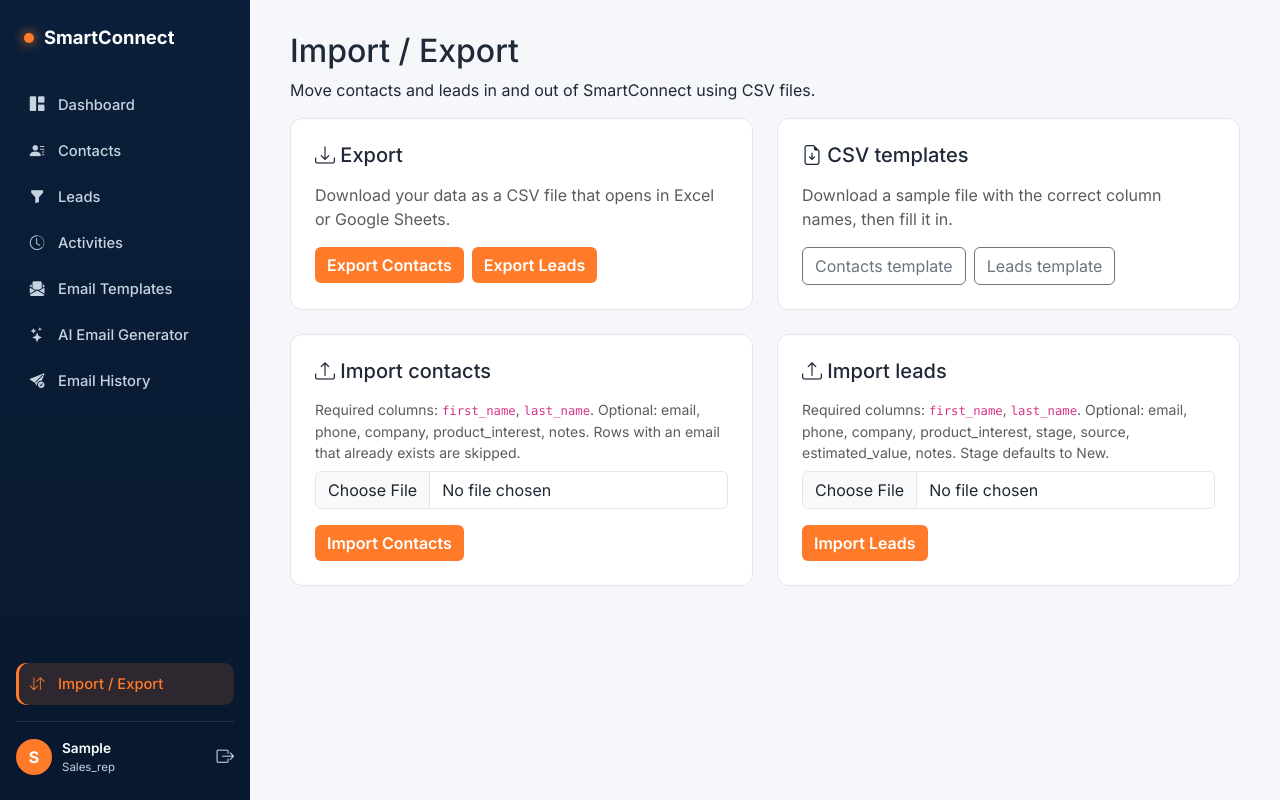
After one commit to bairaboinamanoj5-star/smartconnect-crm, a Flask app: page /data/ in a window 1280 px wide. The commit adds this page. Run offline with Flask 3, Linux system fonts and the light colour scheme; the visitor is signed in with stand-in values (Sample User, id 1).

Commit message:
Add CSV import and export for contacts and leads

```diff
--- a/smartconnect-crm/app/__init__.py
+++ b/smartconnect-crm/app/__init__.py
@@ -31,6 +31,7 @@ def create_app():
     from app.routes.activities import activities_bp
     from app.routes.email_templates import email_templates_bp
     from app.routes.ai_email import ai_email_bp
+    from app.routes.data_io import data_io_bp  # NEW
 
     app.register_blueprint(auth_bp)
     app.register_blueprint(dashboard_bp)
@@ -39,5 +40,6 @@ def create_app():
     app.register_blueprint(activities_bp)
     app.register_blueprint(email_templates_bp)
     app.register_blueprint(ai_email_bp)
+    app.register_blueprint(data_io_bp)  # NEW
 
     return app
--- /dev/null
+++ b/smartconnect-crm/app/routes/data_io.py
@@ -0,0 +1,246 @@
+import csv
+import io
+from decimal import Decimal, InvalidOperation
+
+from flask import Blueprint, render_template, request, flash, redirect, url_for, Response
+from flask_login import login_required, current_user
+from app import db
+from app.models import Contact, Lead
+
+data_io_bp = Blueprint("data_io", __name__, url_prefix="/data")
+
+PRODUCT_INTERESTS = ["Phone", "Laptop", "Tablet", "Accessory", "Other"]
+STAGES = ["New", "Contacted", "Qualified", "Proposal Sent", "Won", "Lost"]
+SOURCES = ["Website", "Referral", "Walk-in", "Social Media", "Other"]
+
+CONTACT_COLUMNS = ["first_name", "last_name", "email", "phone", "company", "product_interest", "notes"]
+LEAD_COLUMNS = ["first_name", "last_name", "email", "phone", "company", "product_interest",
+                "stage", "source", "estimated_value", "notes"]
+
+MAX_BYTES = 2 * 1024 * 1024
+MAX_ROWS = 1000
+
+
+def _match(value, options):
+    wanted = (value or "").strip().lower()
+    for option in options:
+        if option.lower() == wanted:
+            return option
+    return None
+
+
+def _safe(value):
+    """Stop spreadsheet apps from running cells that start with a formula character."""
+    if value is None:
+        return ""
+    text = str(value)
+    if text and text[0] in ("=", "+", "-", "@"):
+        return "'" + text
+    return text
+
+
+def _visible(model):
+    query = model.query
+    if current_user.role != "admin":
+        query = query.filter(model.owner_id == current_user.id)
+    return query
+
+
+def _csv_response(filename, columns, rows):
+    buffer = io.StringIO()
+    writer = csv.writer(buffer)
+    writer.writerow(columns)
+    writer.writerows(rows)
+    return Response(
+        buffer.getvalue(),
+        mimetype="text/csv",
+        headers={"Content-Disposition": f"attachment; filename={filename}"},
+    )
+
+
+def _read_csv(upload, required):
+    if upload is None or not upload.filename:
+        return None, "Please choose a CSV file first."
+    raw = upload.read(MAX_BYTES + 1)
+    if len(raw) > MAX_BYTES:
+        return None, "That file is too large (2 MB limit)."
+    try:
+        text = raw.decode("utf-8-sig")
+    except UnicodeDecodeError:
+        return None, "Could not read the file. Please save it as a UTF-8 CSV."
+
+    reader = csv.DictReader(io.StringIO(text))
+    if not reader.fieldnames:
+        return None, "The file is empty."
+    reader.fieldnames = [(name or "").strip().lower() for name in reader.fieldnames]
+    missing = [col for col in required if col not in reader.fieldnames]
+    if missing:
+        return None, "Missing required column(s): " + ", ".join(missing)
+
+    rows = []
+    for row in reader:
+        rows.append(row)
+        if len(rows) > MAX_ROWS:
+            return None, f"Too many rows (limit is {MAX_ROWS})."
+    return rows, None
+
+
+def _clean(row, key, limit=None):
+    value = (row.get(key) or "").strip()
+    if limit:
+        value = value[:limit]
+    return value or None
+
+
+@data_io_bp.route("/")
+@login_required
+def index():
+    return render_template("data_io.html")
+
+
+@data_io_bp.route("/export/contacts")
+@login_required
+def export_contacts():
+    contacts = _visible(Contact).order_by(Contact.id).all()
+    rows = [
+        [_safe(c.first_name), _safe(c.last_name), _safe(c.email), _safe(c.phone),
+         _safe(c.company), _safe(c.product_interest), _safe(c.notes)]
+        for c in contacts
+    ]
+    return _csv_response("contacts.csv", CONTACT_COLUMNS, rows)
+
+
+@data_io_bp.route("/export/leads")
+@login_required
+def export_leads():
+    leads = _visible(Lead).order_by(Lead.id).all()
+    rows = [
+        [_safe(l.first_name), _safe(l.last_name), _safe(l.email), _safe(l.phone),
+         _safe(l.company), _safe(l.product_interest), _safe(l.stage), _safe(l.source),
+         l.estimated_value if l.estimated_value is not None else "", _safe(l.notes)]
+        for l in leads
+    ]
+    return _csv_response("leads.csv", LEAD_COLUMNS, rows)
+
+
+@data_io_bp.route("/template/<kind>")
+@login_required
+def template(kind):
+    if kind == "contacts":
+        sample = ["Jane", "Doe", "jane@example.com", "555-0100", "Acme Retail", "Laptop", "Met at store"]
+        return _csv_response("contacts_template.csv", CONTACT_COLUMNS, [sample])
+    if kind == "leads":
+        sample = ["Jane", "Doe", "jane@example.com", "555-0100", "Acme Retail", "Laptop",
+                  "New", "Website", "1200.00", "Interested in gaming laptops"]
+        return _csv_response("leads_template.csv", LEAD_COLUMNS, [sample])
+    return redirect(url_for("data_io.index"))
+
+
+@data_io_bp.route("/import/contacts", methods=["POST"])
+@login_required
+def import_contacts():
+    rows, error = _read_csv(request.files.get("file"), ["first_name", "last_name"])
+    if error:
+        flash(error, "danger")
+        return redirect(url_for("data_io.index"))
+
+    existing = {
+        c.email.lower()
+        for c in Contact.query.filter_by(owner_id=current_user.id)
+        if c.email
+    }
+    imported = skipped = 0
+
+    for row in rows:
+        first = _clean(row, "first_name", 50)
+        last = _clean(row, "last_name", 50)
+        email = _clean(row, "email", 120)
+
+        if not first or not last or (email and "@" not in email):
+            skipped += 1
+            continue
+        if email and email.lower() in existing:
+            skipped += 1
+            continue
+
+        db.session.add(Contact(
+            first_name=first,
+            last_name=last,
+            email=email,
+            phone=_clean(row, "phone", 20),
+            company=_clean(row, "company", 100),
+            product_interest=_match(row.get("product_interest"), PRODUCT_INTERESTS),
+            notes=_clean(row, "notes"),
+            owner_id=current_user.id,
+        ))
+        imported += 1
+        if email:
+            existing.add(email.lower())
+
+    db.session.commit()
+    flash(
+        f"Imported {imported} contact(s). Skipped {skipped} row(s) (missing name, invalid email, or duplicate email).",
+        "success" if imported else "warning",
+    )
+    return redirect(url_for("contacts.index"))
+
+
+@data_io_bp.route("/import/leads", methods=["POST"])
+@login_required
+def import_leads():
+    rows, error = _read_csv(request.files.get("file"), ["first_name", "last_name"])
+    if error:
+        flash(error, "danger")
+        return redirect(url_for("data_io.index"))
+
+    existing = {
+        ((l.first_name or "").lower(), (l.last_name or "").lower(), (l.email or "").lower())
+        for l in Lead.query.filter_by(owner_id=current_user.id)
+    }
+    imported = skipped = 0
+
+    for row in rows:
+        first = _clean(row, "first_name", 50)
+        last = _clean(row, "last_name", 50)
+        email = _clean(row, "email", 120)
+
+        if not first or not last or (email and "@" not in email):
+            skipped += 1
+            continue
+        key = (first.lower(), last.lower(), (email or "").lower())
+        if key in existing:
+            skipped += 1
+            continue
+
+        value = None
+        raw_value = (row.get("estimated_value") or "").replace("$", "").replace(",", "").strip()
+        if raw_value:
+            try:
+                parsed = Decimal(raw_value)
+                if 0 <= parsed < Decimal("100000000"):
+                    value = parsed
+            except InvalidOperation:
+                value = None
+
+        db.session.add(Lead(
+            first_name=first,
+            last_name=last,
+            email=email,
+            phone=_clean(row, "phone", 20),
+            company=_clean(row, "company", 100),
+            product_interest=_match(row.get("product_interest"), PRODUCT_INTERESTS),
+            stage=_match(row.get("stage"), STAGES) or "New",
+            source=_match(row.get("source"), SOURCES),
+            estimated_value=value,
+            notes=_clean(row, "notes"),
+            owner_id=current_user.id,
+        ))
+        imported += 1
+        existing.add(key)
+
+    db.session.commit()
+    flash(
+        f"Imported {imported} lead(s). Skipped {skipped} row(s) (missing name, invalid email, or duplicate).",
+        "success" if imported else "warning",
+    )
+    return redirect(url_for("leads.index"))
--- a/smartconnect-crm/app/templates/base.html
+++ b/smartconnect-crm/app/templates/base.html
@@ -43,6 +43,9 @@
           <i class="bi bi-send-check-fill"></i> Email History
         </a>
       </nav>
+        <a class="sc-nav-link {% if request.endpoint and request.endpoint.startswith('data_io') %}active{% endif %}" href="{{ url_for('data_io.index') }}">
+          <i class="bi bi-arrow-down-up"></i> Import / Export
+        </a>
 
       <div class="sc-sidebar-footer">
         <div class="sc-user">
--- /dev/null
+++ b/smartconnect-crm/app/templates/data_io.html
@@ -0,0 +1,56 @@
+{% extends "base.html" %}
+{% block title %}Import / Export{% endblock %}
+{% block content %}
+
+<h2 class="sc-page-title">Import / Export</h2>
+<p class="sc-page-subtitle">Move contacts and leads in and out of SmartConnect using CSV files.</p>
+
+<div class="row g-4">
+
+  <div class="col-lg-6">
+    <div class="card p-4 h-100">
+      <h5 class="mb-3"><i class="bi bi-download"></i> Export</h5>
+      <p class="text-muted">Download your data as a CSV file that opens in Excel or Google Sheets.</p>
+      <div class="d-flex gap-2 flex-wrap">
+        <a class="btn btn-primary" href="{{ url_for('data_io.export_contacts') }}">Export Contacts</a>
+        <a class="btn btn-primary" href="{{ url_for('data_io.export_leads') }}">Export Leads</a>
+      </div>
+    </div>
+  </div>
+
+  <div class="col-lg-6">
+    <div class="card p-4 h-100">
+      <h5 class="mb-3"><i class="bi bi-file-earmark-arrow-down"></i> CSV templates</h5>
+      <p class="text-muted">Download a sample file with the correct column names, then fill it in.</p>
+      <div class="d-flex gap-2 flex-wrap">
+        <a class="btn btn-outline-secondary" href="{{ url_for('data_io.template', kind='contacts') }}">Contacts template</a>
+        <a class="btn btn-outline-secondary" href="{{ url_for('data_io.template', kind='leads') }}">Leads template</a>
+      </div>
+    </div>
+  </div>
+
+  <div class="col-lg-6">
+    <div class="card p-4 h-100">
+      <h5 class="mb-3"><i class="bi bi-upload"></i> Import contacts</h5>
+      <p class="text-muted small mb-2">Required columns: <code>first_name</code>, <code>last_name</code>. Optional: email, phone, company, product_interest, notes. Rows with an email that already exists are skipped.</p>
+      <form method="POST" action="{{ url_for('data_io.import_contacts') }}" enctype="multipart/form-data">
+        <input type="file" name="file" accept=".csv" class="form-control mb-3" required>
+        <button type="submit" class="btn btn-primary">Import Contacts</button>
+      </form>
+    </div>
+  </div>
+
+  <div class="col-lg-6">
+    <div class="card p-4 h-100">
+      <h5 class="mb-3"><i class="bi bi-upload"></i> Import leads</h5>
+      <p class="text-muted small mb-2">Required columns: <code>first_name</code>, <code>last_name</code>. Optional: email, phone, company, product_interest, stage, source, estimated_value, notes. Stage defaults to New.</p>
+      <form method="POST" action="{{ url_for('data_io.import_leads') }}" enctype="multipart/form-data">
+        <input type="file" name="file" accept=".csv" class="form-control mb-3" required>
+        <button type="submit" class="btn btn-primary">Import Leads</button>
+      </form>
+    </div>
+  </div>
+
+</div>
+
+{% endblock %}
```
